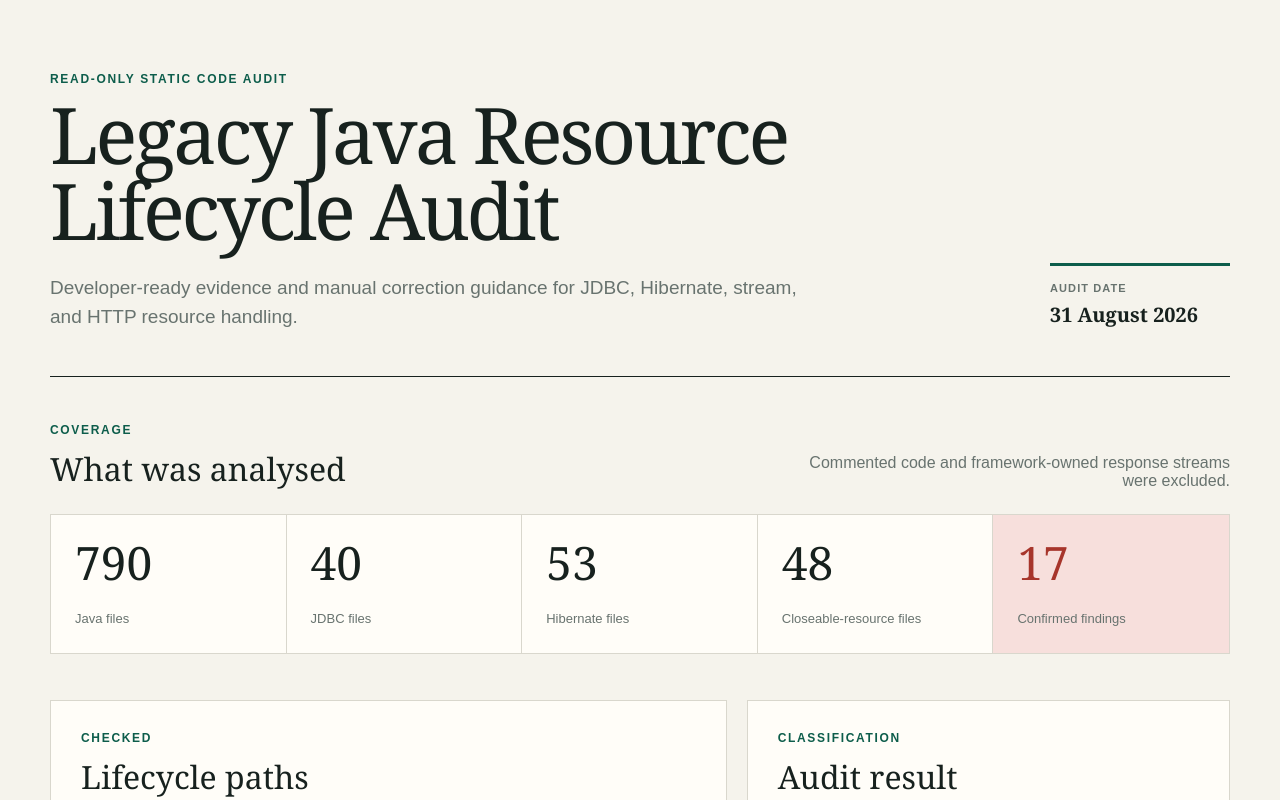
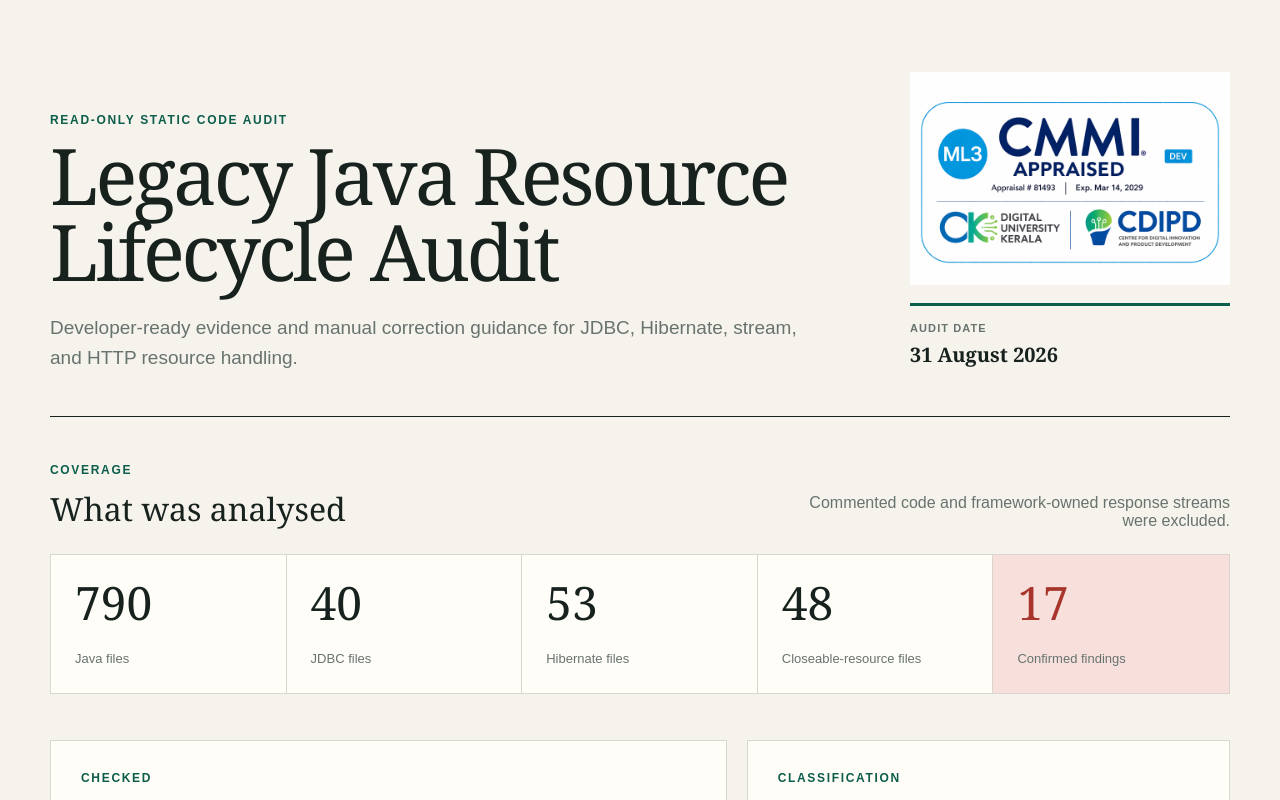
Before and after one commit to SridasD/legacy-java-audit-report, a Next.js app: page / in a window 1280 px wide. Shown: the top 800 px of the page. Built offline with nearby package versions, Linux system fonts and the light colour scheme.

Commit message:
Add CMMI branding and security fix example

```diff
--- a/app/globals.css
+++ b/app/globals.css
@@ -65,6 +65,15 @@ h1 {
   min-width: 180px;
   padding: 16px 0 4px;
   border-top: 3px solid var(--green);
+}
+.masthead-brand {
+  width: min(320px, 30vw);
+}
+.cmmi-logo {
+  display: block;
+  width: 100%;
+  height: auto;
+  margin-bottom: 18px;
 }
 .audit-stamp span,
 label span,
@@ -456,6 +465,13 @@ footer {
   .audit-stamp {
     margin-top: 30px;
   }
+  .masthead-brand {
+    width: min(360px, 100%);
+    margin-top: 28px;
+  }
+  .masthead-brand .audit-stamp {
+    margin-top: 0;
+  }
   .metrics {
     grid-template-columns: repeat(2, 1fr);
   }
--- a/app/page.tsx
+++ b/app/page.tsx
@@ -1,5 +1,6 @@
 "use client";
 
+import Image from "next/image";
 import { useState } from "react";
 import { auditSummary, findings, securityConcerns, type Severity } from "@/data/findings";
 
@@ -36,9 +37,19 @@ export default function Home() {
             resource handling.
           </p>
         </div>
-        <div className="audit-stamp">
-          <span>Audit date</span>
-          <strong>{auditSummary.auditDate}</strong>
+        <div className="masthead-brand">
+          <Image
+            className="cmmi-logo"
+            src="/cdipd-cmmi-logo.png"
+            alt="CMMI ML3 Appraised, Digital University Kerala and CDIPD"
+            width={384}
+            height={256}
+            priority
+          />
+          <div className="audit-stamp">
+            <span>Audit date</span>
+            <strong>{auditSummary.auditDate}</strong>
+          </div>
         </div>
       </header>
 
@@ -282,6 +293,11 @@ export default function Home() {
                 <Section title="Developer action">
                   <p>{concern.action}</p>
                 </Section>
+                <Section title="Suggested fix pattern">
+                  <pre>
+                    <code>{concern.pattern}</code>
+                  </pre>
+                </Section>
                 <div className="two-column">
                   <Section title="Do not change">
                     <ul>
--- a/data/findings.ts
+++ b/data/findings.ts
@@ -659,6 +659,7 @@ export type SecurityConcern = {
   flow: string[];
   reason: string;
   action: string;
+  pattern: string;
   preserve: string[];
   verify: string[];
 };
@@ -697,6 +698,53 @@ export const securityConcerns: SecurityConcern[] = [
       "LIMIT and OFFSET are parameterized, but the four search conditions are not. A caller can send an HTTP request directly, so validation or escaping in the browser cannot protect the database query.",
     action:
       "Build both queries from fixed SQL text. Bind the username, email, mobile number, and application-number search patterns with PreparedStatement.setString(...), followed by the existing LIMIT and OFFSET parameters in the listing query.",
+    pattern: `boolean hasSearch = search != null && !search.isBlank();
+String filter = hasSearch
+    ? " AND (lower(ud.user_name) LIKE ? OR lower(email_id) LIKE ? "
+        + "OR mobile_no LIKE ? OR application_no LIKE ?)"
+    : "";
+
+String searchPattern = hasSearch
+    ? search.toLowerCase(Locale.ROOT) + "%"
+    : null;
+String count = "0"; // Preserve the existing response type.
+
+String countQuery = COUNT_QUERY_BASE + filter;
+try (PreparedStatement countStmt = conn.prepareStatement(countQuery)) {
+    if (hasSearch) {
+        countStmt.setString(1, searchPattern);
+        countStmt.setString(2, searchPattern);
+        countStmt.setString(3, searchPattern);
+        countStmt.setString(4, searchPattern);
+    }
+    try (ResultSet countRs = countStmt.executeQuery()) {
+        if (countRs.next()) {
+            count = countRs.getString("count");
+        }
+    }
+}
+
+if ("-1".equals(length)) {
+    length = count;
+}
+
+String dataQuery = DATA_QUERY_BASE + filter
+    + " ORDER BY user_name LIMIT ? OFFSET ?";
+try (PreparedStatement listStmt = conn.prepareStatement(dataQuery)) {
+    int parameter = 1;
+    if (hasSearch) {
+        listStmt.setString(parameter++, searchPattern);
+        listStmt.setString(parameter++, searchPattern);
+        listStmt.setString(parameter++, searchPattern);
+        listStmt.setString(parameter++, searchPattern);
+    }
+    listStmt.setInt(parameter++, Integer.parseInt(length));
+    listStmt.setInt(parameter, Integer.parseInt(offSet));
+
+    try (ResultSet listRs = listStmt.executeQuery()) {
+        // Preserve the existing applicant JSON-building loop.
+    }
+}`,
     preserve: [
       "The same four searchable fields",
       "Case-insensitive prefix matching",
```
Also changed, not shown: public/cdipd-cmmi-logo.png (added).
